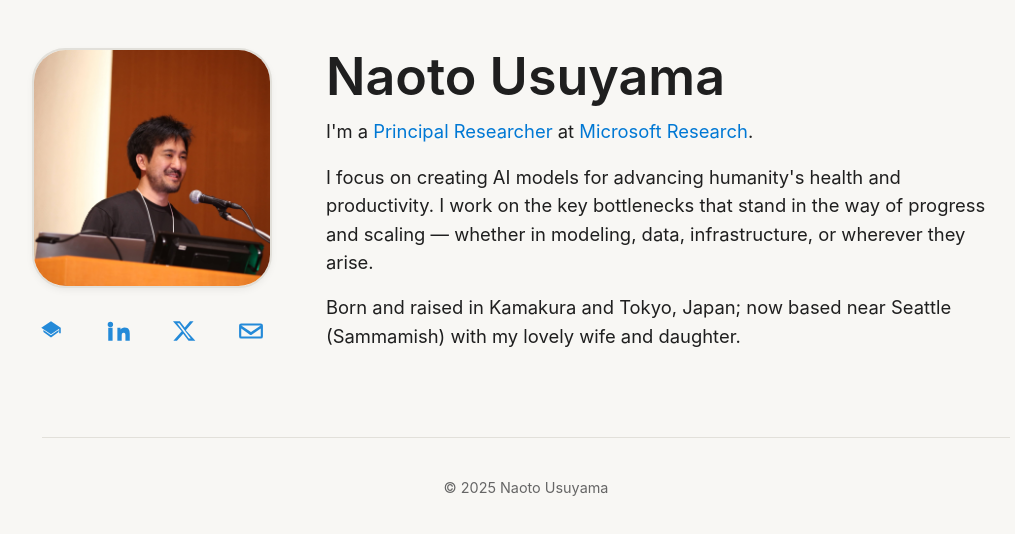
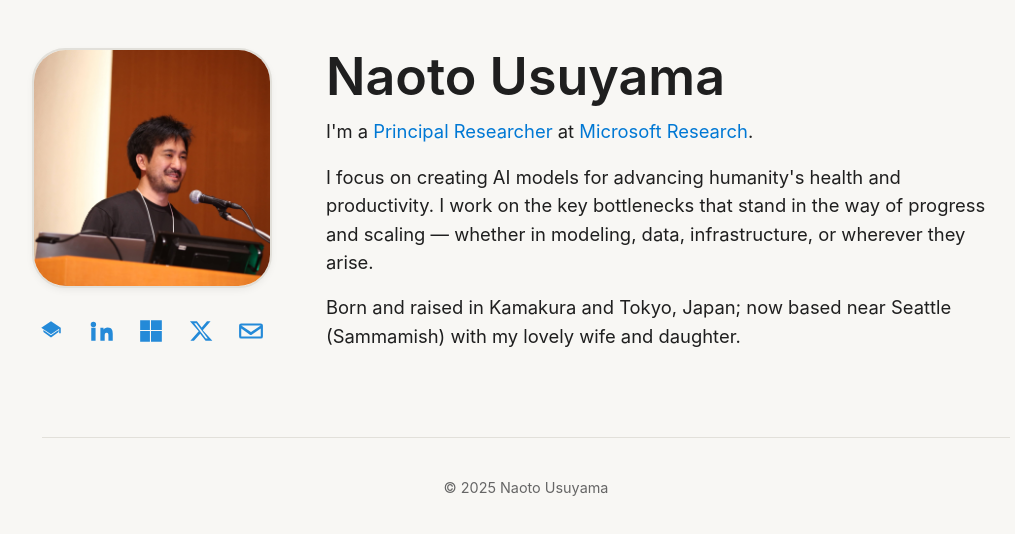
Before and after one commit to naoto-usuyama/naoto-usuyama.github.io, a plain HTML site: page index.html in a window 1280 px wide. Shown: the whole page, without its empty margins (114-1129 px from the left). Drawn offline with Linux system fonts and the light colour scheme.

Commit message:
add Microsoft link

```diff
--- a/index.html
+++ b/index.html
@@ -22,6 +22,11 @@
           <li>
             <a href="https://www.linkedin.com/in/naoto-usuyama" target="_blank" rel="noopener" aria-label="LinkedIn">
               <svg viewBox="0 0 24 24" aria-hidden="true" class="icon"><path d="M4.98 3.5a2.5 2.5 0 1 0 0 5.001 2.5 2.5 0 0 0 0-5ZM3 9h4v12H3V9Zm7.5 0h3.83v1.71h.05c.53-.96 1.82-1.97 3.74-1.97 4 0 4.73 2.63 4.73 6.05V21h-4v-4.78c0-1.14-.02-2.6-1.59-2.6-1.6 0-1.84 1.25-1.84 2.52V21h-4V9Z" fill="currentColor"/></svg>
+            </a>
+          </li>
+          <li>
+            <a href="https://www.microsoft.com/en-us/research/people/naotous/" target="_blank" rel="noopener" aria-label="Microsoft Research">
+              <svg viewBox="0 0 24 24" aria-hidden="true" class="icon"><path d="M2 2h9v9H2V2Zm10 0h10v9H12V2ZM2 12h9v10H2V12Zm10 0h10v10H12V12Z" fill="currentColor"/></svg>
             </a>
           </li>
           <li>
```
